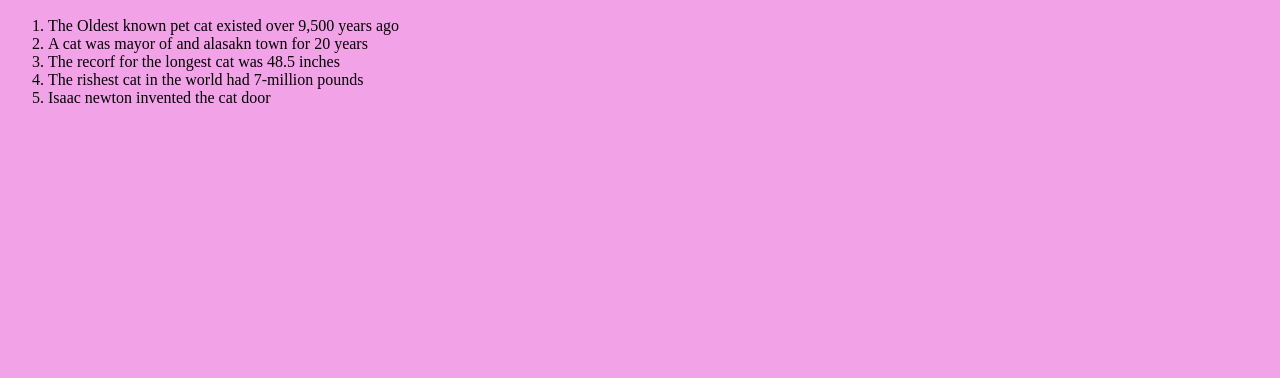
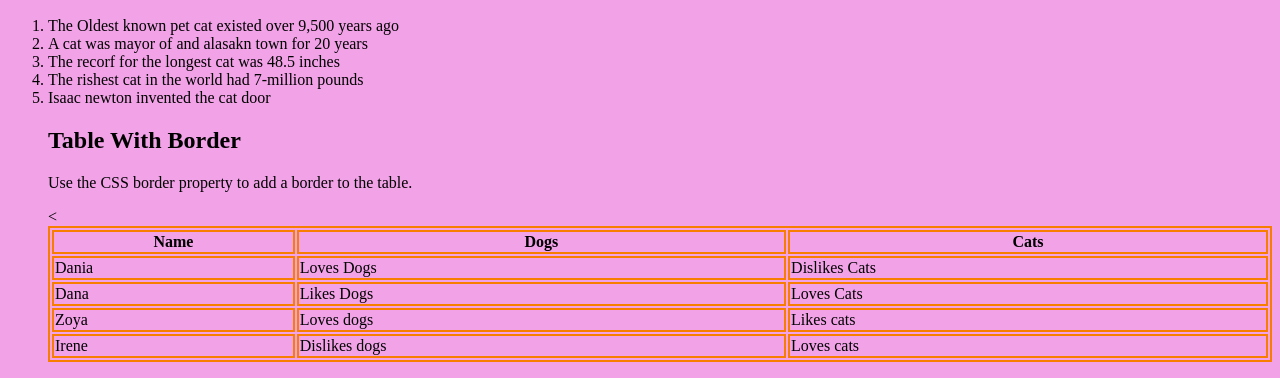
Before and after one commit to DaniaAlajmi/Dania, a plain HTML site: page index.html in a window 1280 px wide. Shown: the part 620-998 px from the top of the page. Before the commit the page ends 800 px from the top, so only its background shows below. Drawn offline with Linux system fonts and the light colour scheme.

Commit message:
Update index.html

```diff
--- a/index.html
+++ b/index.html
@@ -46,7 +46,49 @@
  <li>The recorf for the longest cat was 48.5 inches</li>
  <li>The rishest cat in the world had 7-million pounds</li>
  <li>Isaac newton invented the cat door</li>
+<style>
+table, th, td {
+  border: 2px solid rgb(247,126,0)
+}
+</style>
+</head>
+<body>
 
+<h2>Table With Border</h2>
+
+<p>Use the CSS border property to add a border to the table.</p>
+
+<table style="width:100%">
+  <tr>
+    <th>Name</th>
+    <th>Dogs</th>
+    <th>Cats</th>
+  </tr>
+  <tr>
+    <td>Dania</td>
+    <td>Loves Dogs</td>
+    <td>Dislikes Cats</td>
+  </tr>
+  <tr>
+    <td>Dana</td>
+    <td>Likes Dogs</td>
+    <td>Loves Cats</td>
+  </tr>
+  <tr>
+    <td>Zoya</td>
+    <td>Loves dogs</td>
+    <td>Likes cats</td>
+  </tr>
+  <tr>
+    <td>Irene</td>
+    <td>Dislikes dogs</td>
+    <td>Loves cats</td>
+  </tr>
+  <
+
+</table>
+
+</body>
 
     </ol>
   </body>
```
